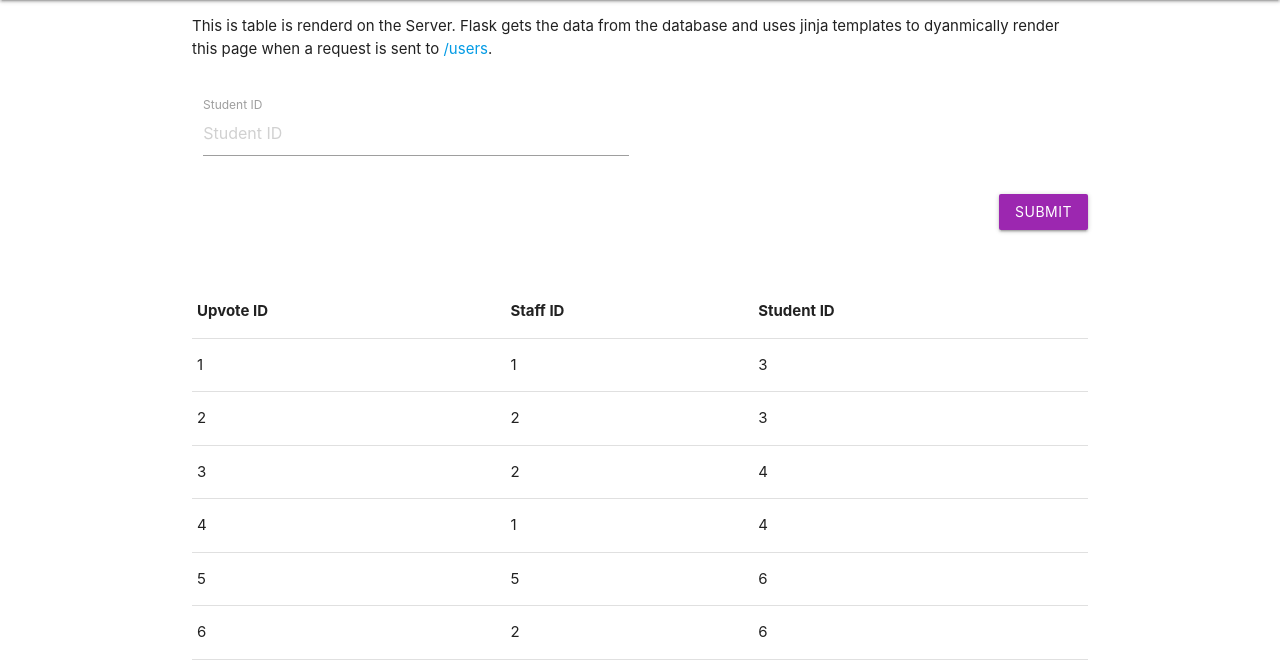
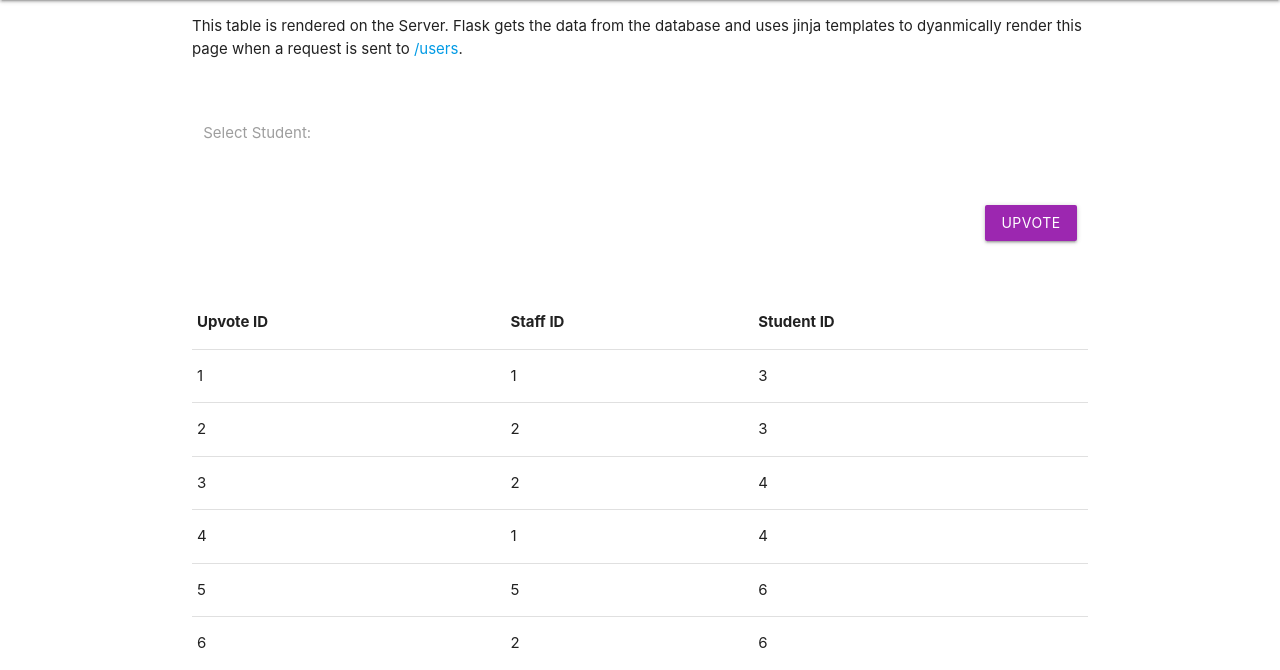
Before and after one commit to nickperi/Student-Staff-Conduct-Tracker, a Flask app: page /upvotes in a window 1280 px wide. Shown: the part 120-790 px from the top of the page. Run offline with Flask 3, Linux system fonts and the light colour scheme; data comes from the database, SQL or seed files in the repository.

Commit message:
Update upvotes.html

```diff
--- a/App/templates/upvotes.html
+++ b/App/templates/upvotes.html
@@ -7,7 +7,7 @@
 {% block content %}
     <div class="row">
         <p>
-            This is table is renderd on the Server. Flask gets the data from the database and uses jinja templates to dyanmically render this page when a request is sent to <a href="/users">/users</a>.
+            This table is rendered on the Server. Flask gets the data from the database and uses jinja templates to dyanmically render this page when a request is sent to <a href="/users">/users</a>.
         </p>
     </div>
 
@@ -15,15 +15,22 @@
       <form class="col s12" method="POST" action="/upvotes">
 
         <div class="row">
+          <div class="input-field col s6">
 
-          <div class="input-field col s6">
-            <input placeholder="Student ID" name="studentid" type="number" class="validate">
-            <label for="studentid">Student ID</label>
+            <label for="studentid">Select Student: </label>
+            <br><br>
+            <select name="studentid" id="student">
+              {% for student in students %}
+              <option value={{student.id}}>{{student.id}} {{student.username}}</option>
+              {% endfor %}
+            </select>
+
           </div>
+        </div>
 
         <div class="row">
           <div class="input-field col s12">
-            <button class="btn waves-effect waves-light right purple" type="submit" name="action">Submit</button>
+            <button class="btn waves-effect waves-light right purple" type="submit" name="action">Upvote</button>
           </div>
         </div>
 
```
